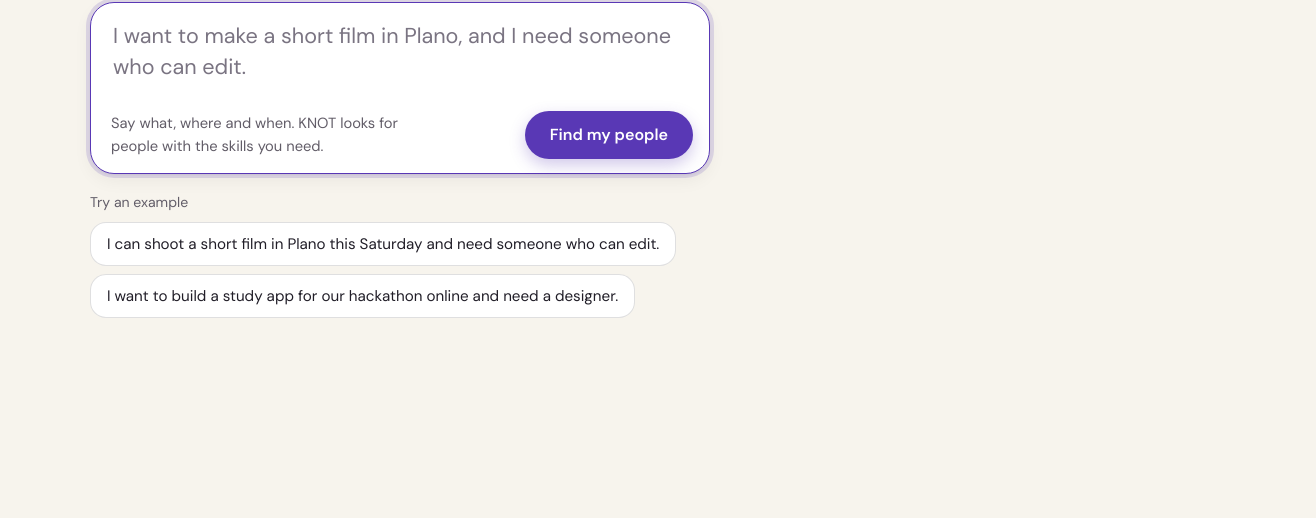
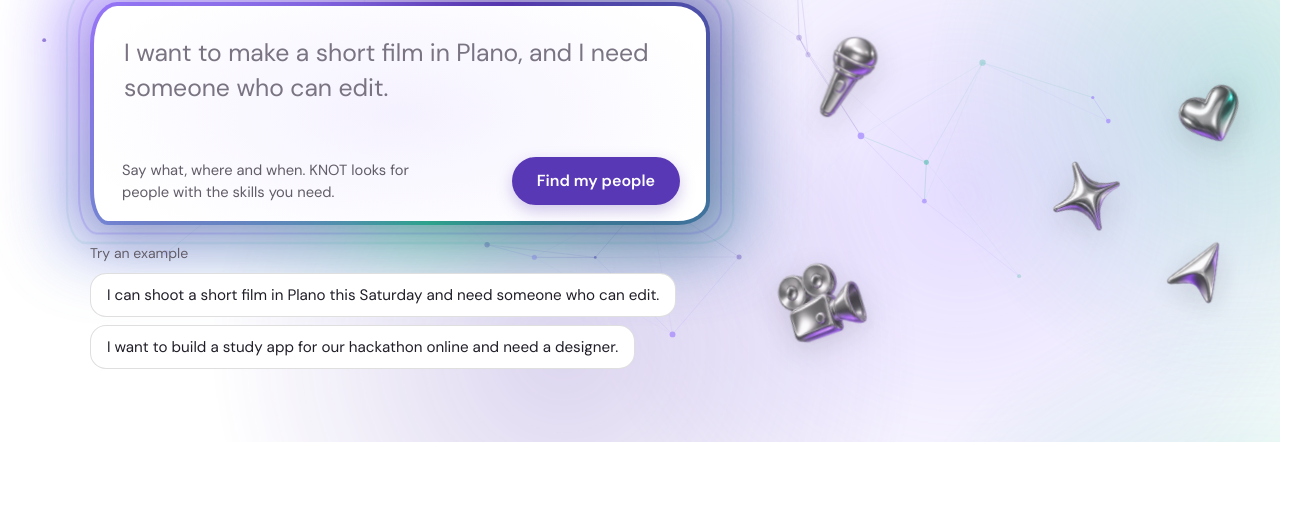
Before and after one commit to derk-ster/KNOT, a website: page public/index.html in a window 1280 px wide. Shown: the part 358-876 px from the top of the page, 1316 px wide, since content can reach past the window. Before the commit the page ends 825 px from the top, so only its background shows below. Drawn offline with Linux system fonts and the light colour scheme; no server answers.

Commit message:
Add randomized ambient background and glowing goal box
New ambient layer (glow blobs, point network, floating art) with a fresh
random look each load, plus a pulsing, glowing goal box with random shape.

Co-Authored-By: Claude Sonnet 5.5 <noreply@anthropic.com>

```diff
--- /dev/null
+++ b/public/ambient.js
@@ -0,0 +1,115 @@
+'use strict';
+// KNOT ambient layer: a new random look on every page load.
+// Randomized per visit: colour theme, glow blobs, which floating art appears and where,
+// the drifting point network, the goal box's shape, pulse speed and the hero tilt.
+(function () {
+  const reduce = matchMedia('(prefers-reduced-motion: reduce)');
+  const seed = crypto.getRandomValues(new Uint32Array(1))[0];
+  let s = seed;
+  const rnd = () => { s |= 0; s = (s + 0x6D2B79F5) | 0; let t = Math.imul(s ^ (s >>> 15), 1 | s); t = (t + Math.imul(t ^ (t >>> 7), 61 | t)) ^ t; return ((t ^ (t >>> 14)) >>> 0) / 4294967296; };
+  const between = (a, b) => a + rnd() * (b - a);
+  const pick = a => a[Math.floor(rnd() * a.length)];
+  const shuffle = a => { const r = a.slice(); for (let i = r.length - 1; i > 0; i--) { const j = Math.floor(rnd() * (i + 1)); [r[i], r[j]] = [r[j], r[i]]; } return r; };
+
+  const THEMES = [
+    { name: 'dusk',    c: ['#5938B5', '#9B7BFF', '#2FB59A'] },
+    { name: 'rose',    c: ['#5938B5', '#E0709A', '#FFB86B'] },
+    { name: 'lagoon',  c: ['#176457', '#3CC4A6', '#8F7BFF'] },
+    { name: 'sunrise', c: ['#C2417A', '#FFB347', '#7A5CE0'] },
+    { name: 'ice',     c: ['#4F6BED', '#4FD1E8', '#C78BFF'] },
+  ];
+  const theme = pick(THEMES);
+  const [g1, g2, g3] = shuffle(theme.c);
+  const root = document.documentElement;
+  root.style.setProperty('--g1', g1); root.style.setProperty('--g2', g2); root.style.setProperty('--g3', g3);
+  root.style.setProperty('--pulse', between(2.6, 4.4).toFixed(2) + 's');
+  root.style.setProperty('--spin', between(7, 13).toFixed(1) + 's');
+  root.style.setProperty('--tilt', between(-15, -4).toFixed(1) + 'deg');
+  root.dataset.theme = theme.name;
+  // Random organic shape for the goal box (outer radii; inner = outer minus the 3px ring).
+  const h = [0, 0, 0, 0].map(() => Math.round(between(16, 44))), v = [0, 0, 0, 0].map(() => Math.round(between(16, 44)));
+  root.style.setProperty('--shape', `${h.join('px ')}px / ${v.join('px ')}px`);
+  root.style.setProperty('--shape-in', `${h.map(n => n - 4).join('px ')}px / ${v.map(n => n - 4).join('px ')}px`);
+
+  const layer = document.createElement('div');
+  layer.className = 'ambient'; layer.setAttribute('aria-hidden', 'true');
+  layer.innerHTML = '<div class="blobs"></div><canvas class="net"></canvas><div class="floaters"></div>';
+  document.body.prepend(layer);
+  const blobs = layer.querySelector('.blobs'), floaters = layer.querySelector('.floaters'), canvas = layer.querySelector('.net');
+
+  // Glow blobs
+  const cols = [g1, g2, g3];
+  const nBlobs = 4 + Math.floor(rnd() * 3);
+  for (let i = 0; i < nBlobs; i++) {
+    const b = document.createElement('i');
+    const size = between(38, 70);
+    b.style.cssText = `left:${between(-10, 90).toFixed(1)}%;top:${between(-10, 90).toFixed(1)}%;width:${size.toFixed(0)}vmax;height:${size.toFixed(0)}vmax;--c:${cols[i % 3]};--o:${between(.16, .3).toFixed(2)};--dx:${between(-18, 18).toFixed(1)}vw;--dy:${between(-16, 16).toFixed(1)}vh;--sc:${between(.85, 1.25).toFixed(2)};animation-duration:${between(16, 34).toFixed(1)}s;animation-delay:${(-rnd() * 20).toFixed(1)}s`;
+    blobs.appendChild(b);
+  }
+
+  // Floating art (behind the content; placed outside the text area, small drift around its anchor)
+  const ART = ['artists_palette', 'basketball', 'camera_video', 'headphones', 'heart', 'heart_chat', 'laptop', 'microphone', 'navigation_arrow', 'paper_plane', 'puzzle_piece', 'sparkle'];
+  const chosen = shuffle(ART).slice(0, 8 + Math.floor(rnd() * 4));
+  const els = chosen.map(name => {
+    const w = document.createElement('div');
+    const im = new Image(); im.src = `assets/art/float/${name}.png`; im.alt = ''; im.width = 180; im.height = 180; im.decoding = 'async';
+    w.appendChild(im);
+    const size = Math.round(between(54, 118));
+    w.style.cssText = `width:${size}px;height:${size}px;--r:${between(-24, 24).toFixed(0)}deg;--dx:${between(-26, 26).toFixed(0)}px;--dy:${between(-34, 34).toFixed(0)}px;--rr:${between(-14, 14).toFixed(0)}deg;--d:${between(7, 15).toFixed(1)}s;--delay:${(-rnd() * 10).toFixed(1)}s`;
+    w._size = size; floaters.appendChild(w); return w;
+  });
+
+  function avoidRect() {
+    const home = document.querySelector('.hero-copy');
+    const r = (home || document.getElementById('main')).getBoundingClientRect();
+    const hdr = document.querySelector('.site-header').getBoundingClientRect();
+    const art = document.querySelector('.hero-art'), ar = art && art.getBoundingClientRect(), list = ar && innerWidth >= 960 ? [{ l: ar.left + ar.width * .12, t: ar.top + ar.height * .12, r: ar.right - ar.width * .08, b: ar.bottom - ar.height * .08 }] : [];
+    return list.concat([{ l: r.left - 28, t: r.top - 28, r: r.right + 28, b: r.bottom + 28 }, { l: hdr.left, t: -999, r: hdr.right, b: hdr.bottom }]);
+  }
+  function place() {
+    const W = innerWidth, H = innerHeight, avoid = avoidRect(), placed = [];
+    for (const w of els) {
+      const sz = w._size; let ok = false;
+      for (let i = 0; i < 60 && !ok; i++) {
+        const x = between(8, W - sz - 8), y = between(70, H - sz - 8), box = { l: x - 22, t: y - 40, r: x + sz + 22, b: y + sz + 40 };
+        const hit = avoid.some(a => box.l < a.r && box.r > a.l && box.t < a.b && box.b > a.t) || placed.some(p => box.l < p.r && box.r > p.l && box.t < p.b && box.b > p.t);
+        if (!hit) { w.style.left = x + 'px'; w.style.top = y + 'px'; placed.push(box); ok = true; }
+      }
+      w.hidden = !ok;
+    }
+  }
+  const relayout = () => requestAnimationFrame(() => requestAnimationFrame(place));
+  let rt; addEventListener('resize', () => { clearTimeout(rt); rt = setTimeout(() => { place(); sizeCanvas(); }, 150); });
+  addEventListener('hashchange', () => { relayout(); setTimeout(place, 350); });
+  if (document.fonts && document.fonts.ready) document.fonts.ready.then(relayout);
+  relayout();
+
+  // Point network
+  const ctx = canvas.getContext('2d');
+  let W = 0, H = 0, dpr = 1, pts = [];
+  function sizeCanvas() {
+    dpr = Math.min(devicePixelRatio || 1, 2); W = innerWidth; H = innerHeight;
+    canvas.width = W * dpr; canvas.height = H * dpr; ctx.setTransform(dpr, 0, 0, dpr, 0, 0);
+    if (reduce.matches) draw(0);
+  }
+  const N = 26 + Math.floor(rnd() * 22);
+  for (let i = 0; i < N; i++) pts.push({ x: rnd(), y: rnd(), vx: between(-.012, .012), vy: between(-.012, .012), r: between(1.6, 3.6), c: pick(cols), ph: rnd() * 6.28 });
+  function draw(t) {
+    ctx.clearRect(0, 0, W, H);
+    const link = Math.min(200, Math.max(120, W / 7));
+    for (const p of pts) { p.x += p.vx * .016; p.y += p.vy * .016; if (p.x < -.05 || p.x > 1.05) p.vx *= -1; if (p.y < -.05 || p.y > 1.05) p.vy *= -1; }
+    ctx.lineWidth = 1;
+    for (let i = 0; i < pts.length; i++) for (let j = i + 1; j < pts.length; j++) {
+      const a = pts[i], b = pts[j], dx = (a.x - b.x) * W, dy = (a.y - b.y) * H, d = Math.hypot(dx, dy);
+      if (d < link) { ctx.globalAlpha = (1 - d / link) * .32; ctx.strokeStyle = a.c; ctx.beginPath(); ctx.moveTo(a.x * W, a.y * H); ctx.lineTo(b.x * W, b.y * H); ctx.stroke(); }
+    }
+    for (const p of pts) { ctx.globalAlpha = .55 + .3 * Math.sin(t / 900 + p.ph); ctx.fillStyle = p.c; ctx.beginPath(); ctx.arc(p.x * W, p.y * H, p.r * (1 + .25 * Math.sin(t / 700 + p.ph)), 0, 6.283); ctx.fill(); }
+    ctx.globalAlpha = 1;
+  }
+  let raf = 0;
+  function loop(t) { draw(t); raf = requestAnimationFrame(loop); }
+  function start() { cancelAnimationFrame(raf); if (reduce.matches || document.hidden) return; raf = requestAnimationFrame(loop); }
+  document.addEventListener('visibilitychange', start);
+  reduce.addEventListener && reduce.addEventListener('change', () => { start(); if (reduce.matches) draw(0); });
+  sizeCanvas(); start();
+})();
--- a/public/app.js
+++ b/public/app.js
@@ -89,13 +89,14 @@ function renderHome(initial) {
     <section class="hero" aria-labelledby="h1">
       <div class="hero-copy">
         <h1 id="h1">What do you want to do?</h1>
+        <div class="goal-wrap"><i class="ring" aria-hidden="true"></i><i class="ring r2" aria-hidden="true"></i><i class="ring r3" aria-hidden="true"></i>
         <form id="goalForm" class="goal-form" novalidate>
           <textarea id="goal" rows="2" maxlength="500" autocomplete="off" spellcheck="true" aria-labelledby="h1" aria-describedby="goalHelp goalErr" placeholder="${esc(PLACEHOLDER)}"></textarea>
           <div class="goal-row">
             <p id="goalHelp" class="hint">Say what, where and when. KNOT looks for people with the skills you need.</p>
             <button class="btn primary" id="findBtn" type="submit"><span class="btn-label">Find my people</span></button>
           </div>
-        </form>
+        </form></div>
         <p id="goalErr" class="msg err" role="alert" hidden></p>
         <div class="examples"><span class="ex-label">Try an example</span>
           ${EXAMPLES.map((e, i) => `<button type="button" class="chip example" data-i="${i}">${esc(e)}</button>`).join('')}
--- a/public/styles.css
+++ b/public/styles.css
@@ -16,8 +16,8 @@
   --gutter: clamp(16px, 4vw, 40px);
 }
 *, *::before, *::after { box-sizing: border-box; }
-html { scroll-padding: 24px 0 120px; -webkit-text-size-adjust: 100%; }
-body { margin: 0; background: var(--paper); color: var(--ink); font: 400 1rem/1.55 var(--font-body); -webkit-font-smoothing: antialiased; min-height: 100dvh; overflow-x: hidden; }
+html { overflow-x: clip; scroll-padding: 24px 0 120px; -webkit-text-size-adjust: 100%; }
+body { margin: 0; background: #fff; color: var(--ink); font: 400 1rem/1.55 var(--font-body); -webkit-font-smoothing: antialiased; min-height: 100dvh; overflow-x: hidden; }
 [hidden] { display: none !important; }
 img { max-width: 100%; height: auto; display: block; }
 h1, h2, h3 { font-family: var(--font-display); margin: 0; line-height: 1.05; letter-spacing: -.02em; text-wrap: balance; }
@@ -35,6 +35,7 @@ a { color: var(--violet); }
 
 /* header */
 .site-header { padding: 18px 0 6px; position: relative; z-index: 5; }
+main#main { position: relative; z-index: 1; }
 .bar { display: flex; align-items: center; justify-content: space-between; gap: 16px; }
 .brand { display: flex; align-items: center; gap: 10px; text-decoration: none; color: var(--ink); font: 800 1.55rem/1 var(--font-display); letter-spacing: .01em; min-height: 44px; }
 .nav { display: flex; align-items: center; gap: 8px; }
@@ -84,9 +85,16 @@ a { color: var(--violet); }
 .hero { position: relative; display: grid; padding: clamp(28px, 6vw, 72px) 0 28px; z-index: 1; }
 .hero-copy { position: relative; z-index: 2; max-width: 680px; }
 .hero h1 { font-weight: 800; font-size: clamp(2.7rem, 8.4vw, 6.4rem); line-height: .92; letter-spacing: -.04em; margin-bottom: clamp(20px, 3vw, 32px); max-width: 9.5em; }
-.goal-form { background: var(--white); border: 1.5px solid var(--line); border-radius: var(--r-lg); padding: 16px 16px 14px 20px; box-shadow: var(--shadow-1); transition: border-color var(--t-fast), box-shadow var(--t-fast); }
-.goal-form:focus-within { border-color: var(--violet); box-shadow: 0 0 0 4px rgba(89, 56, 181, .16), var(--shadow-1); }
-#goal { width: 100%; border: 0; outline: 0; resize: none; background: transparent; font-size: clamp(1.1rem, 2.4vw, 1.35rem); line-height: 1.4; min-height: 3.6em; }
+.goal-wrap { position: relative; isolation: isolate; padding: 4px; border-radius: var(--shape, 24px); }
+.goal-wrap::before { content: ''; position: absolute; inset: 0; z-index: -1; border-radius: inherit; background: conic-gradient(from var(--ang), var(--g1, #5938B5), var(--g2, #9B7BFF), var(--g3, #2FB59A), var(--g1, #5938B5)); animation: spinAng var(--spin, 10s) linear infinite; }
+.goal-wrap::after { content: ''; position: absolute; inset: -18px; z-index: -2; border-radius: inherit; background: conic-gradient(from var(--ang), var(--g1, #5938B5), var(--g2, #9B7BFF), var(--g3, #2FB59A), var(--g1, #5938B5)); filter: blur(34px); opacity: .7; animation: spinAng var(--spin, 10s) linear infinite, breathe var(--pulse, 3.4s) ease-in-out infinite; }
+.goal-wrap:focus-within::after { opacity: .8; inset: -24px; }
+.ring { position: absolute; inset: 0; z-index: -3; border-radius: inherit; border: 2px solid var(--g2, #9B7BFF); opacity: 0; pointer-events: none; animation: ripple calc(var(--pulse, 3.4s) * 1.4) ease-out infinite; }
+.ring.r2 { border-color: var(--g3, #2FB59A); animation-delay: calc(var(--pulse, 3.4s) * .47); }
+.ring.r3 { border-color: var(--g1, #5938B5); animation-delay: calc(var(--pulse, 3.4s) * .93); }
+.goal-form { position: relative; background: radial-gradient(ellipse 70% 90% at 50% 50%, color-mix(in srgb, var(--g2, #9B7BFF) calc(var(--tint) * 100%), #fff), #fff 78%); border: 0; border-radius: var(--shape-in, 21px); padding: clamp(18px, 3vw, 28px) clamp(16px, 3vw, 26px) 16px clamp(18px, 3vw, 28px); box-shadow: 0 10px 40px rgba(33, 30, 40, .12); animation: tint var(--pulse, 3.4s) ease-in-out infinite; }
+.goal-form:focus-within { box-shadow: 0 12px 48px rgba(33, 30, 40, .18); }
+#goal { width: 100%; border: 0; outline: 0; resize: none; background: transparent; font-size: clamp(1.2rem, 2.6vw, 1.55rem); line-height: 1.4; min-height: 4.4em; }
 #goal::placeholder { color: #7a7482; }
 #goal[aria-invalid="true"] { color: var(--brick); }
 .goal-row { display: flex; align-items: center; justify-content: space-between; gap: 16px; margin-top: 6px; }
@@ -102,9 +110,9 @@ a { color: var(--violet); }
 .float { position: absolute; width: 56px; height: auto; animation: floaty 6s ease-in-out infinite alternate; }
 .float.f1 { right: 4%; top: -24px; }
 @media (min-width: 960px) {
-  .hero-art { position: absolute; right: -9vw; top: 4%; width: min(860px, 62vw); margin: 0; z-index: 1; transform: rotate(-9deg); }
+  .hero-art { position: absolute; right: -9vw; top: 4%; width: min(860px, 62vw); margin: 0; z-index: 1; transform: rotate(var(--tilt, -9deg)); }
   .hero-knot { max-height: none; -webkit-mask-image: radial-gradient(ellipse 50% 52% at 50% 50%, #000 52%, transparent 100%); mask-image: radial-gradient(ellipse 50% 52% at 50% 50%, #000 52%, transparent 100%); }
-  .float.f1 { width: 96px; right: 30%; top: 4%; transform: rotate(9deg); }
+  .float.f1 { width: 96px; right: 30%; top: 4%; transform: rotate(calc(var(--tilt, -9deg) * -1)); }
   .hero-copy { max-width: 620px; }
 }
 @media (min-width: 1400px) { .hero-art { right: -4vw; } }
@@ -281,3 +289,22 @@ dialog[open] { animation: cardIn var(--t-mid) var(--ease) both; }
   .profile-btn { padding: 0 4px; border-radius: 50%; width: 46px; justify-content: center; }
   #profileLabel { position: absolute; width: 1px; height: 1px; overflow: hidden; clip: rect(0 0 0 0); white-space: nowrap; }
 }
+
+/* ambient layer */
+@property --ang { syntax: '<angle>'; inherits: false; initial-value: 0deg; }
+@property --tint { syntax: '<number>'; inherits: true; initial-value: .1; }
+.ambient { position: fixed; inset: 0; z-index: 0; overflow: hidden; pointer-events: none; }
+.blobs i { position: absolute; border-radius: 50%; background: radial-gradient(circle at 50% 50%, var(--c), transparent 66%); opacity: var(--o); animation: drift 24s ease-in-out infinite alternate; will-change: transform; }
+.net { position: absolute; inset: 0; width: 100%; height: 100%; opacity: .75; }
+.floaters > div { position: absolute; opacity: .9; animation: bob var(--d, 10s) ease-in-out infinite alternate; animation-delay: var(--delay, 0s); will-change: transform; filter: drop-shadow(0 8px 14px rgba(33, 30, 40, .16)); }
+.floaters > div img { width: 100%; height: 100%; object-fit: contain; transform: rotate(var(--r)); }
+@keyframes drift { from { transform: translate(0, 0) scale(1); } to { transform: translate(var(--dx), var(--dy)) scale(var(--sc)); } }
+@keyframes bob { from { transform: translate(0, 0) rotate(0deg); } to { transform: translate(var(--dx), var(--dy)) rotate(var(--rr)); } }
+@keyframes spinAng { to { --ang: 360deg; } }
+@keyframes breathe { 0%, 100% { opacity: .5; transform: scale(.985); } 50% { opacity: .95; transform: scale(1.04); } }
+@keyframes tint { 0%, 100% { --tint: .05; } 50% { --tint: .16; } }
+@keyframes ripple { 0% { opacity: .55; transform: scale(1); } 100% { opacity: 0; transform: scale(1.1, 1.22); } }
+@media (max-width: 560px) { .floaters > div { opacity: .75; } .ring { display: none; } }
+@media (prefers-reduced-motion: reduce) { .ring { display: none; } .goal-wrap::after { opacity: .45; } .goal-form { --tint: .1; } }
+
+.hero h1, .examples, #goalErr { position: relative; z-index: 3; }
```
Also changed, not shown: public/index.html (+1 -0 lines), public/assets/art/float/artists_palette.png (added), public/assets/art/float/basketball.png (added), public/assets/art/float/camera_video.png (added), public/assets/art/float/headphones.png (added), public/assets/art/float/heart.png (added), public/assets/art/float/heart_chat.png (added), public/assets/art/float/laptop.png (added), public/assets/art/float/microphone.png (added), public/assets/art/float/navigation_arrow.png (added), public/assets/art/float/paper_plane.png (added), public/assets/art/float/puzzle_piece.png (added), public/assets/art/float/sparkle.png (added).
